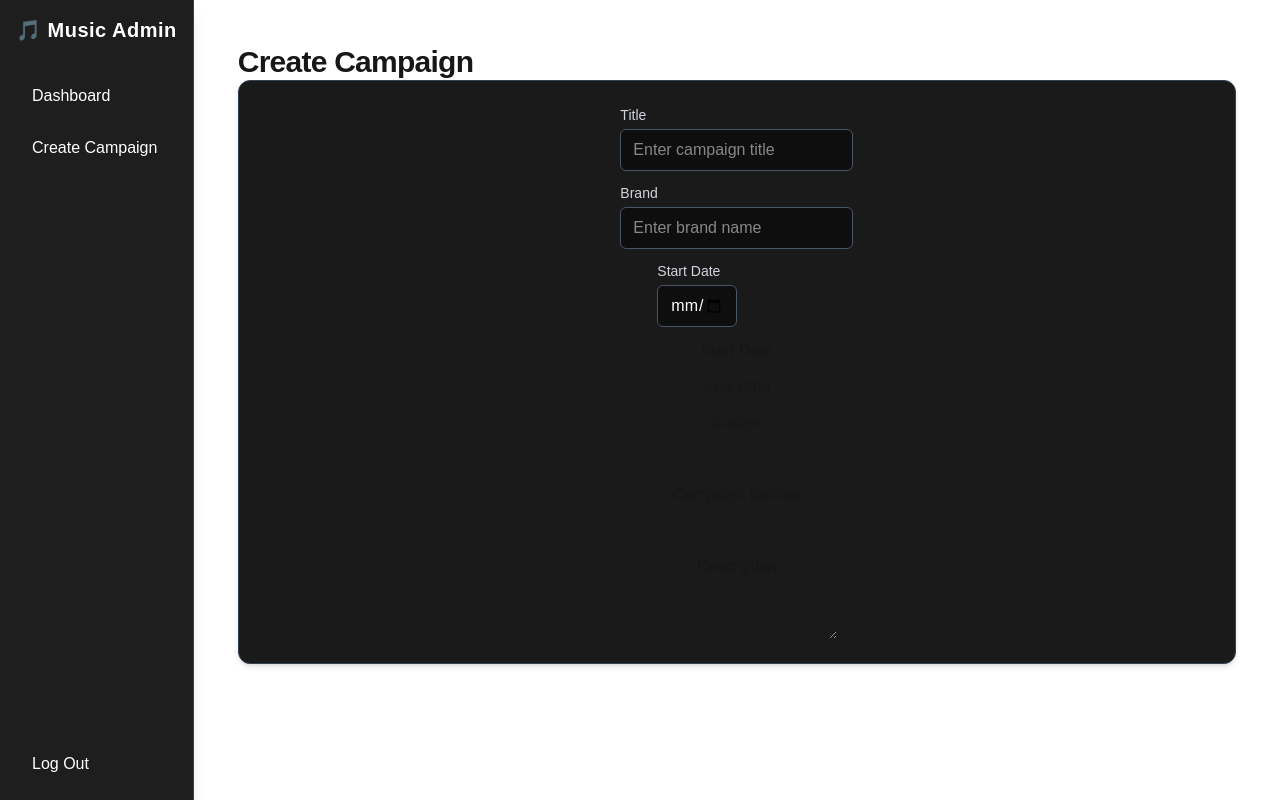
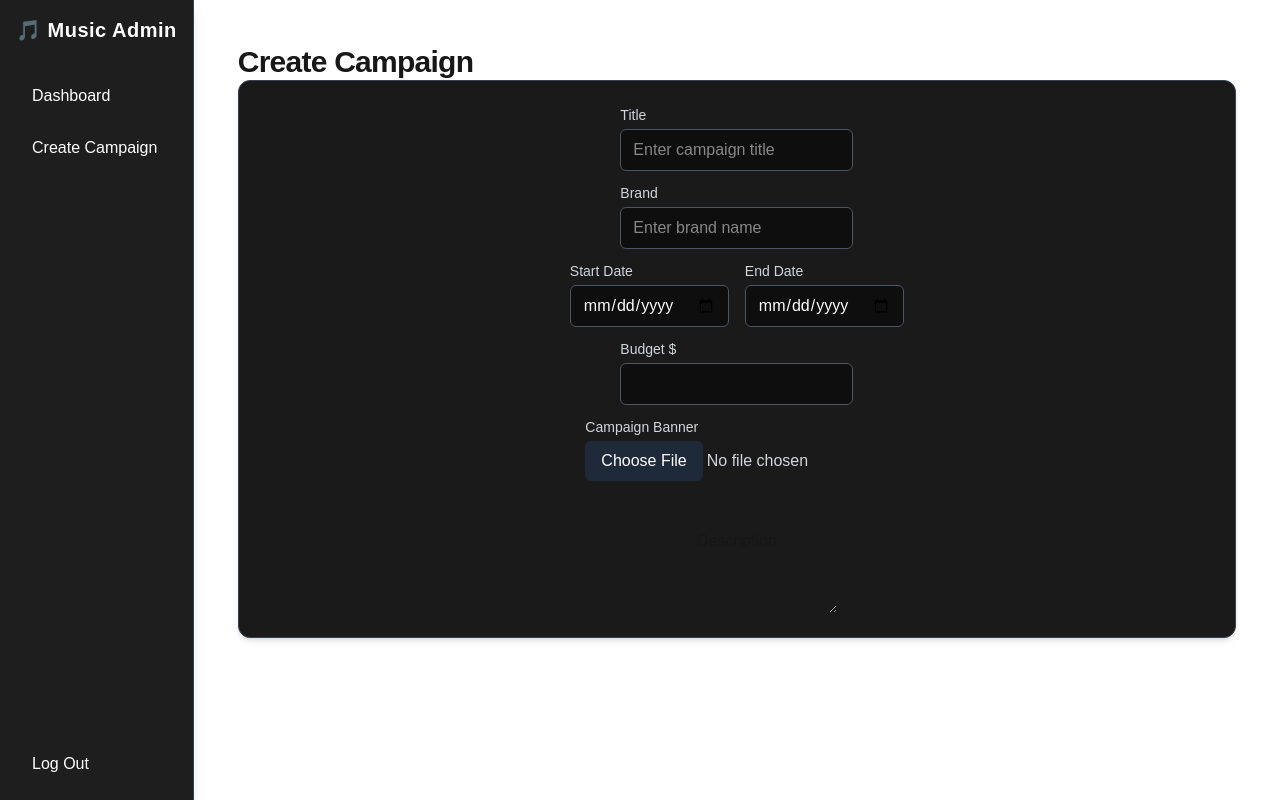
Before and after one commit to guvenfazli/Wayv-Agency-Case, a Next.js app in the folder frontend/: page /createCampaign in a window 1280 px wide. Built offline with nearby package versions, Linux system fonts and the light colour scheme.

Commit message:
feat: campaign creation form styled.

```diff
--- a/frontend/components/createCampaign/createCampaign.tsx
+++ b/frontend/components/createCampaign/createCampaign.tsx
@@ -24,13 +24,31 @@ export default function CreateCampaign() {
           />
         </div>
 
+        <div className="flex flex-col gap-1 w-1/2">
+          <label className="text-sm font-medium text-gray-300">End Date</label>
+          <input
+            type="date"
+            className="bg-[#0e0e0e] text-white border border-gray-600 rounded-md px-3 py-2 focus:outline-none focus:ring-2 focus:ring-blue-500"
+          />
+        </div>
       </div>
 
-      <label>Start Date</label>
-      <label>End Date</label>
-      <label>Budget</label>
-      <input></input>
-      <label>Campaign Banner</label>
+      <div className="flex flex-col gap-1">
+        <label className="text-sm font-medium text-gray-300">Budget $</label>
+        <input
+          type="number"
+          className="bg-[#0e0e0e] text-white border border-gray-600 rounded-md px-3 py-2 focus:outline-none focus:ring-2 focus:ring-blue-500"
+        />
+      </div>
+
+      <div className="flex flex-col gap-1">
+        <label className="text-sm font-medium text-gray-300">Campaign Banner</label>
+        <input
+          type="file"
+          className="text-gray-300 file:bg-gray-800 file:text-white file:border-none file:px-4 file:py-2 file:rounded-md file:cursor-pointer"
+        />
+      </div>
+
       <input></input>
       <label>Description</label>
       <textarea />
```
